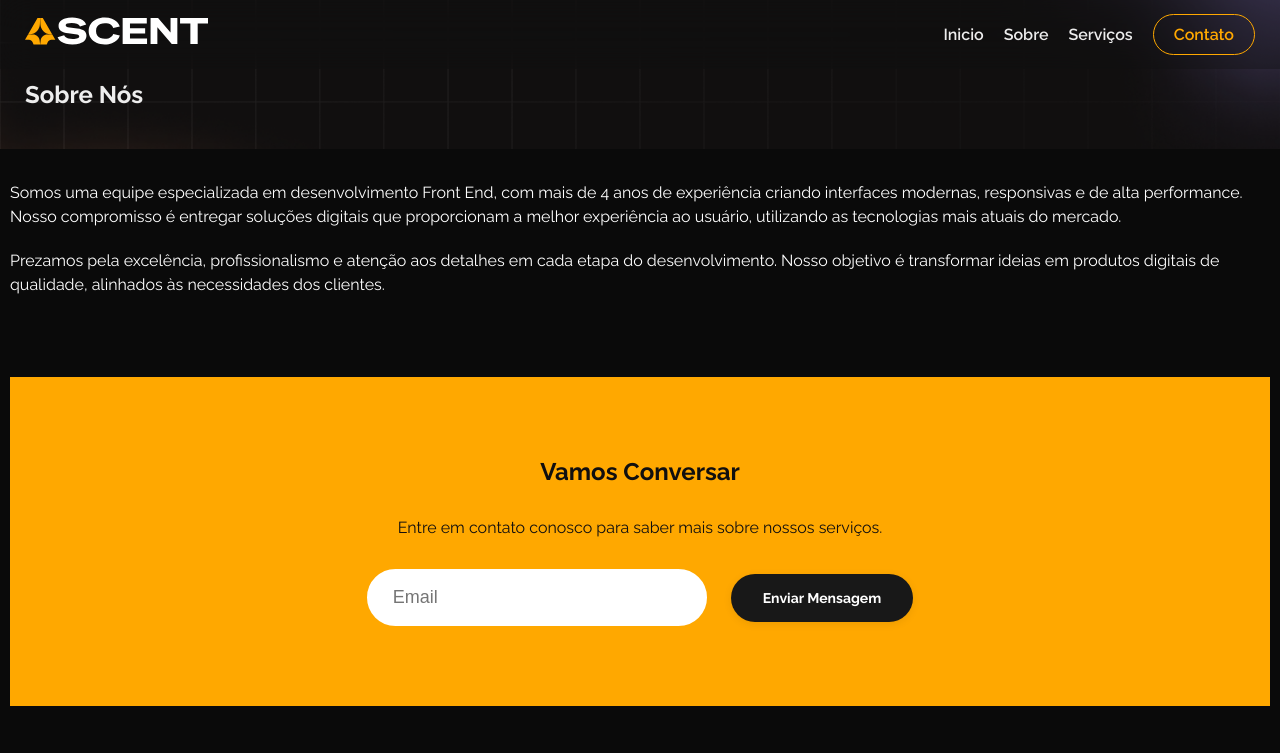
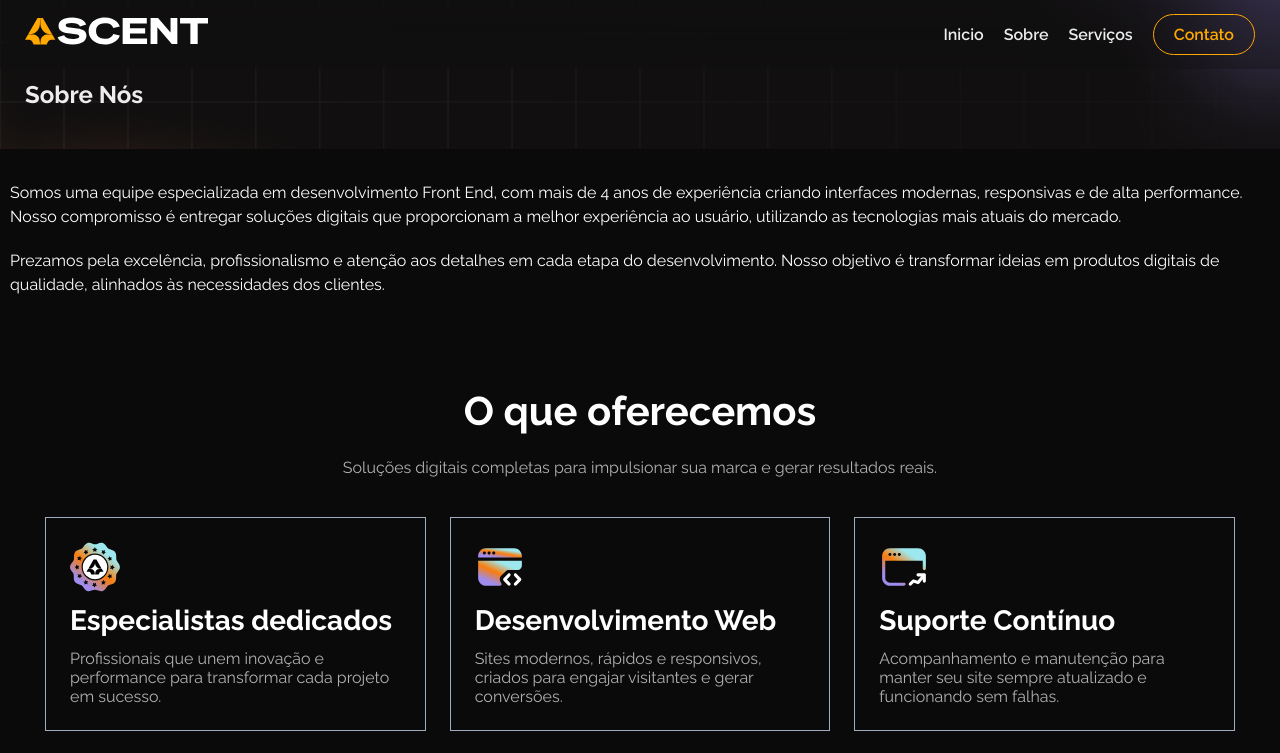
Before and after one commit to ascentBr/website, a Next.js app: page /sobre in a window 1280 px wide. Shown: the top 753 px of the page. Built offline with nearby package versions, Linux system fonts and the light colour scheme.

Commit message:
feat: reorganizar estrutura da página "Sobre Nós" e melhorar a apresentação do conteúdo

```diff
--- a/src/app/sobre/page.tsx
+++ b/src/app/sobre/page.tsx
@@ -1,11 +1,10 @@
 import Image from "next/image";
 import Benefits from "../components/Benefits/Index";
-import MainBanner from "../components/MainBanner/Index";
-import WhyChooseUs from "../components/WhyChooseUs/Index";
 import styles from "./page.module.scss";
 
 export default function About() {
     return (
+        <div className={styles.page}>
             <div>
                 <div
                     style={{ backgroundImage: `url("/main_banner.png")` }}
@@ -35,5 +34,8 @@ export default function About() {
                     </p>
                 </div>
             </div>
+            <div></div>
+            <Benefits />
+        </div>
     );
 }
```
Lines whose indentation alone changed are shown as unchanged.
